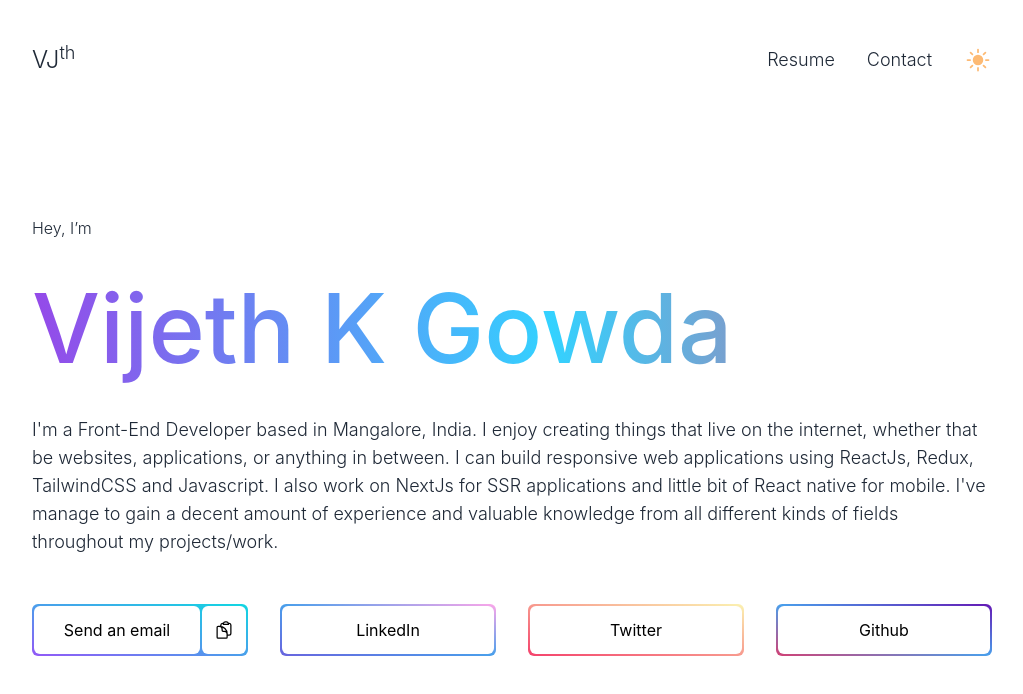
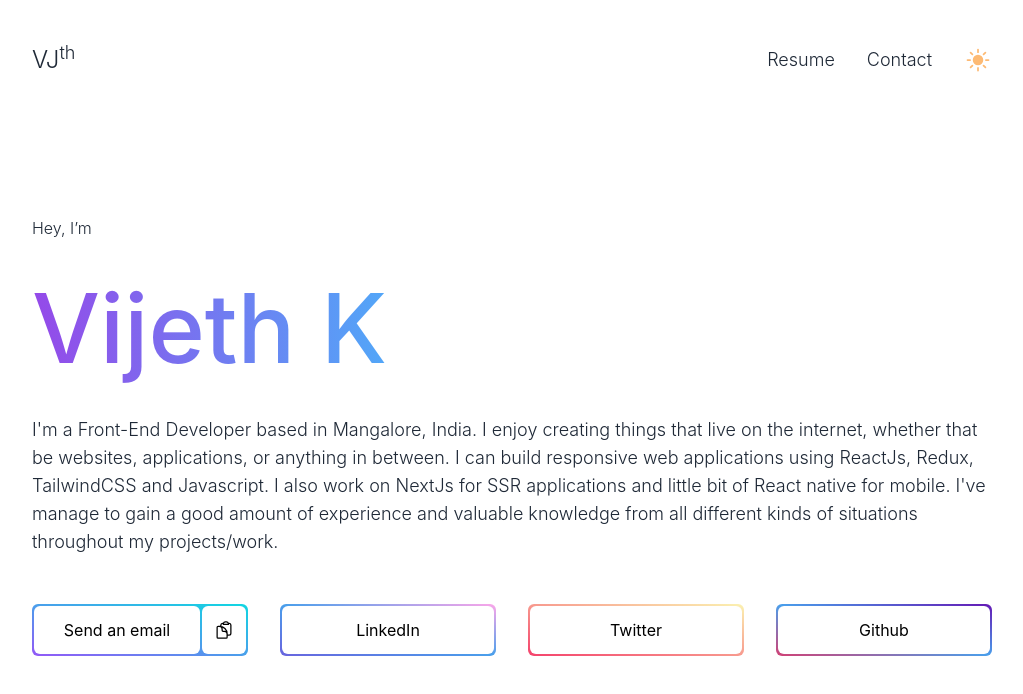
Before and after one commit to VijethKGowda/portfolio, a Next.js app: page / in a window 1280 px wide. Shown: the top 694 px of the page, without its empty margins (128-1151 px from the left). Built offline with nearby package versions, Linux system fonts and the light colour scheme.

Commit message:
hero section p edit

```diff
--- a/pages/Components/Hero.js
+++ b/pages/Components/Hero.js
@@ -17,13 +17,13 @@ const Hero = () => {
         <div className='pt-14 md:pt-20 lg:pt-24 space-y-6 lg:space-y-8'>
           <div className='font-light text-sm md:text-sm lg:text-base text-gray-800 dark:text-slate-200'>Hey, I’m</div>
           <h1 className='font-medium py-2 text-4xl md:text-6xl lg:text-8xl main-text'>
-            Vijeth K Gowda
+            Vijeth K
           </h1>
           <p className='font-light text-sm md:text-base lg:text-lg text-gray-800 dark:text-slate-200'>
             I&apos;m a Front-End Developer based in Mangalore, India.
             I enjoy creating things that live on the internet, whether that be websites, applications, or anything in between.
             I can build responsive web applications using ReactJs, Redux, TailwindCSS and Javascript. I also work on NextJs for SSR applications and little bit of React native for mobile.
-            I&apos;ve manage to gain a decent amount of experience and valuable knowledge from all different kinds of fields throughout my projects/work.
+            I&apos;ve manage to gain a good amount of experience and valuable knowledge from all different kinds of situations throughout my projects/work.
           </p>
         </div>
         <div className="grid grid-cols-1 md:grid-cols-2 lg:grid-cols-4 gap-8 mt-12 text-black dark:text-white">
```
